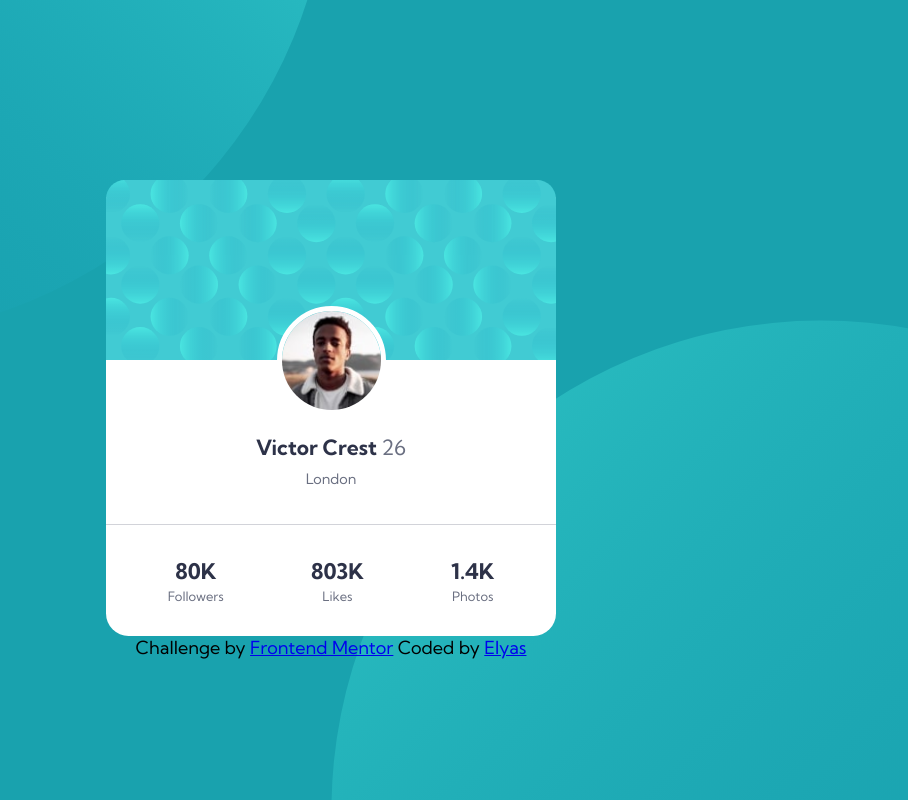
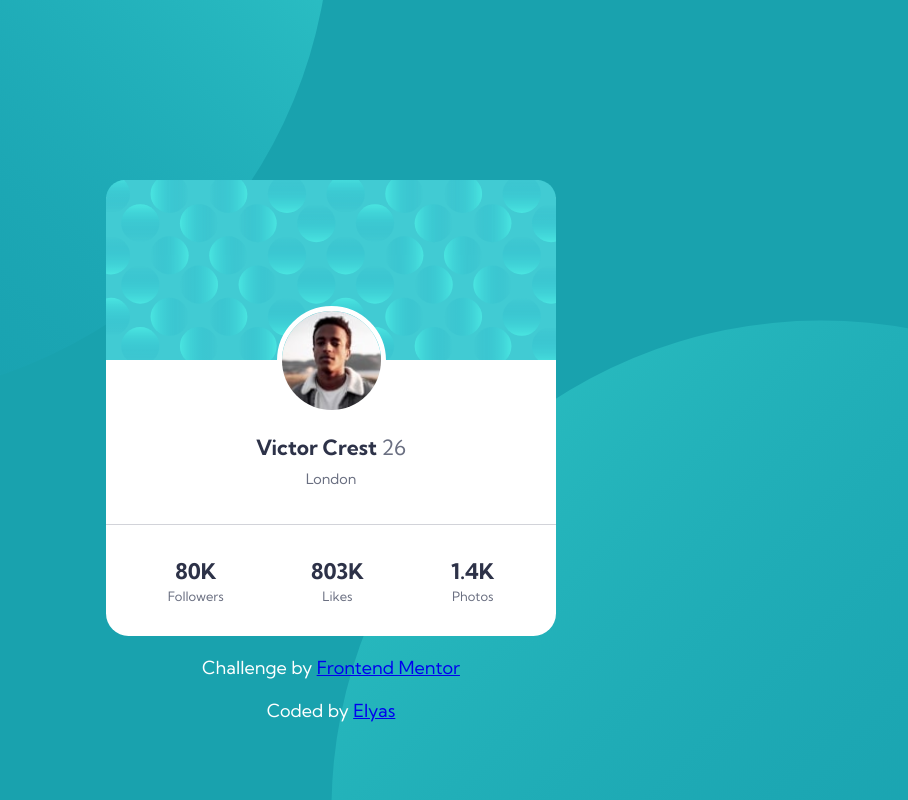
Before and after one commit to BlueElyas/profile-card-component-main, a plain HTML site: page index.html in a window 1280 px wide. Shown: the whole page, without its empty margins (309-1217 px from the left). Drawn offline with Linux system fonts and the light colour scheme.

Commit message:
Added design to attribution

```diff
--- a/styles.css
+++ b/styles.css
@@ -95,3 +95,13 @@ body {
     color: hsl(227, 10%, 46%);
     font-weight: 400;
  }
+
+ .attribution {
+    margin-top: 20px;
+    color: white;
+ }
+
+ .attribution span {
+    display: block;
+    margin-top: 20px;
+ }
```
